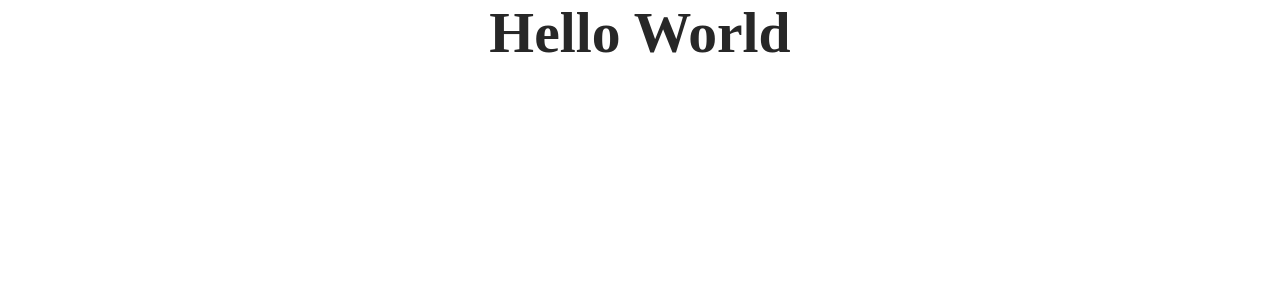
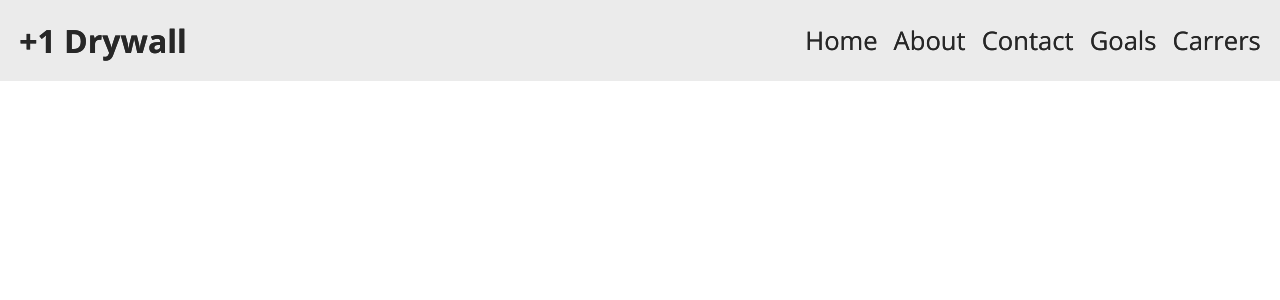
Before and after one commit to ViniDiRenzo/OnePlus, a React (Vite) app: page / in a window 1280 px wide. Shown: the top 300 px of the page. Built offline with nearby package versions, Linux system fonts and the light colour scheme.

Commit message:
Defined the Navbar.

```diff
--- a/src/App.jsx
+++ b/src/App.jsx
@@ -1,3 +1,4 @@
+import Navbar from './Navbar'
 import './scss/main.scss'
 
 
@@ -5,7 +6,9 @@ function App() {
 
   return (
     <>
-      <h1>Hello World</h1>
+      <header>
+        <Navbar/>
+      </header>
     </>
   )
 }
--- /dev/null
+++ b/src/Logo.jsx
@@ -0,0 +1,10 @@
+
+
+function Logo() {
+  return (
+    <div className="logo"><a href="#">+1 Drywall</a></div>
+  )
+}
+
+
+export default Logo
--- /dev/null
+++ b/src/Menu.jsx
@@ -0,0 +1,32 @@
+import { useState } from "react"
+
+
+const menu = [
+  'Home',
+  'About',
+  'Contact',
+  'Goals',
+  'Carrers'
+]
+
+function Menu() {
+
+  const [open, setOpen] = useState(false)
+
+  return (
+    <>
+      <ul className={'nav__menu' + (open ? ' open' : '')}>
+        {menu.map(item => {
+          return <li key={item} className="nav__link"><a href="#">{item}</a></li>
+        })}
+      </ul>
+       <div className={"hamburger" + (open ? ' open' : '')} onClick={() => setOpen(!open)}>
+        <span className="line top"></span>
+        <span className="line mid"></span>
+        <span className="line bot"></span>
+      </div>
+    </>
+  )
+}
+
+export default Menu
--- /dev/null
+++ b/src/Navbar.jsx
@@ -0,0 +1,16 @@
+
+import Logo from "./Logo"
+import Menu from "./Menu"
+
+function Navbar() {
+
+
+  return (
+    <nav className="nav">
+      <Logo />
+      <Menu />
+    </nav>
+  )
+}
+
+export default Navbar
--- a/src/scss/Abstracts/_colors.scss
+++ b/src/scss/Abstracts/_colors.scss
@@ -1,4 +1,6 @@
-
 
 $black: rgb(39, 39, 39);
 $white: rgb(235, 235, 235);
+$red: red;
+
+$text-color: $black;
--- a/src/scss/Base/_typography.scss
+++ b/src/scss/Base/_typography.scss
@@ -1,8 +1,38 @@
 
 @use '../Abstracts/' as *;
 
+@import url('https://fonts.googleapis.com/css2?family=Open+Sans:ital,wght@0,400;0,700;1,400;1,700&display=swap');
+
+
 body {
   text-align: center;
-  color: $black;
-  font-size: 1.8rem;
+  font-size: 1.6rem;
+  font-family: 'Open Sans', sans-serif;
+  text-shadow: 0 0 0.5px $text-color;
 }
+
+// Logo
+
+.logo {
+  font-size: 2rem;
+  font-weight: 700;
+
+  & a {
+    color: $text-color;
+    text-decoration: none;
+  }
+}
+
+// Nav
+
+.nav {
+
+  &__link {
+    text-align: left;
+
+    & a {
+      color: $text-color;
+      text-decoration: none;
+    }
+  }
+}
--- /dev/null
+++ b/src/scss/Components/_hambuger.scss
@@ -0,0 +1,57 @@
+
+@use '../Abstracts/' as *;
+
+
+.hamburger {
+  width: 1.8rem;
+  height: 1.8rem;
+  position: relative;
+  cursor: pointer;
+  text-align: left;
+  overflow: hidden;
+
+  @media (min-width: 500px) {
+    display: none;
+  }
+
+  & .line {
+    background-color: $text-color;
+    width: 100%;
+    height: 4px;
+    position: absolute;
+    border-radius: 2px;
+    transition: transform .2s;
+    transform-origin: 100%;
+  }
+
+  & .top {
+    top: 0;
+  }
+
+  & .mid {
+    top: 50%;
+    transform: translateY(-50%);
+  }
+
+  & .bot {
+    bottom: 0;
+  }
+
+
+  // When menu is open change icon to close
+
+  &.open {
+
+    & .top {
+      transform: rotate(-45deg) scale(1.2);
+    }
+
+    & .mid {
+      transform: translateX(100%);
+    }
+
+    & .bot {
+      transform:  rotate(45deg) scale(1.2);
+    }
+  }
+}
--- /dev/null
+++ b/src/scss/Components/_nav.scss
@@ -0,0 +1,67 @@
+
+@use '../Abstracts/' as *;
+
+
+.nav {
+  background-color: $white;
+  display: flex;
+  justify-content: space-between;
+  align-items: center;
+  padding: 1.2rem;
+  position: relative;
+
+  &__menu {
+    background-color: $white;
+    list-style: none;
+    display: flex;
+    flex-direction: column;
+    justify-content: center;
+    align-items: center;
+    gap: 1rem;
+    position: absolute;
+    top: 4rem;
+    left: 0;
+    right: 0;
+    padding: 3rem 1rem;
+    transition: transform .3s ease-in;
+    transform: translateX(-100%);
+
+    &.open {
+      flex-direction: column;
+      transform: translateX(0);
+    }
+
+    @media (min-width: 500px) {
+      flex-direction: row;
+      padding: 0;
+      position: initial;
+      transform: translateX(0);
+    }
+  }
+
+  &__link {
+    width: 100%;
+  }
+
+  &__link a {
+    position: relative;
+
+    &::before {
+      content: '';
+      display: block;
+      position: absolute;
+      bottom: -5px;
+      width: 100%;
+      height: 4px;
+      border-radius: 2px;
+      background-color: $text-color;
+      transition: all .25s;
+      transform-origin: 0%;
+      transform: scaleX(0);
+    }
+
+    &:hover::before {
+      transform: scaleX(1);
+    }
+  }
+}
--- a/src/scss/main.scss
+++ b/src/scss/main.scss
@@ -1,2 +1,5 @@
 @use './Abstracts/resets';
 @use './Base/typography';
+
+@use './Components/nav';
+@use './Components/hambuger'
```
